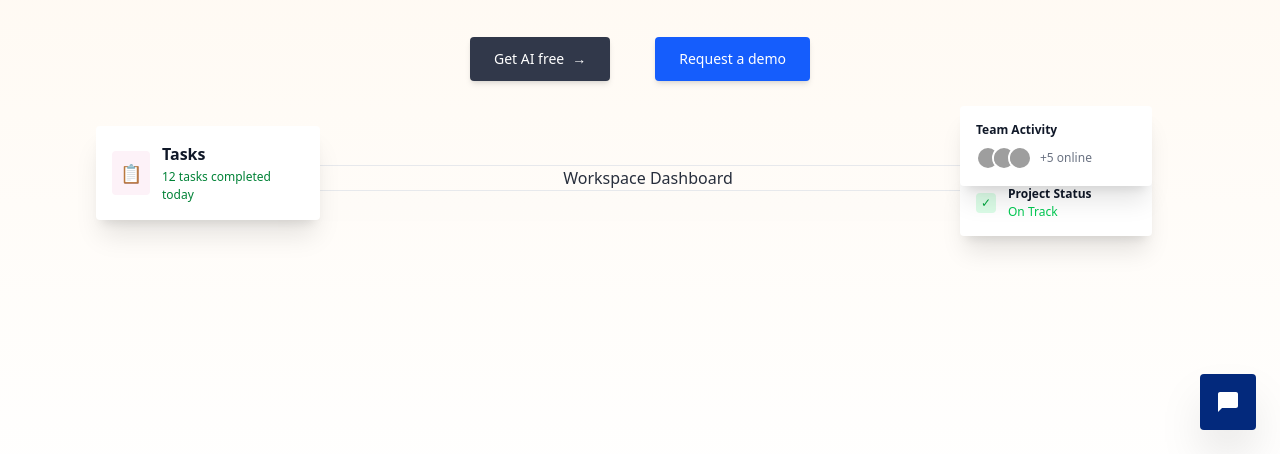
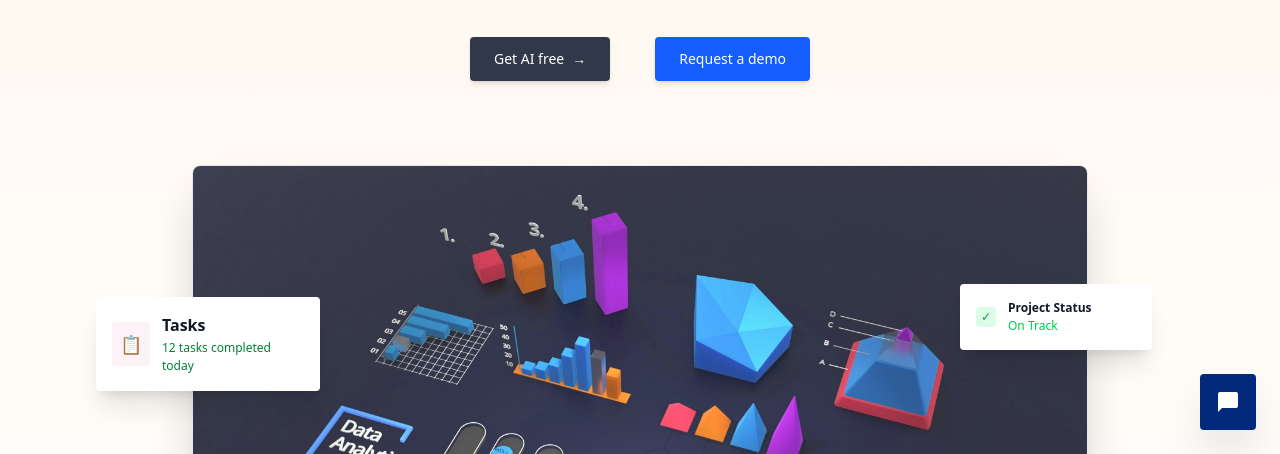
Before and after one commit to amanmuarya/task-22, a plain HTML site: page index.html in a window 1280 px wide. Shown: the part 346-800 px from the top of the page. Drawn offline with nearby package versions, Linux system fonts and the light colour scheme; grey boxes are pictures that could not be loaded.

Commit message:
updated all file

```diff
--- a/index.html
+++ b/index.html
@@ -44,7 +44,7 @@
             </a>
         </div>
         <div class="relative mt-20 max-w-4xl mx-auto z-10">
-<img src="workes daisbord.jpg"
+<img src="work dasebord.jpg"
                 alt="Workspace Dashboard"
                 class="w-full h-auto rounded-lg shadow-2xl border border-gray-200 relative z-10 object-cover opacity-90">
  <div
```
Also changed, not shown: work dasebord.jpg (added).
